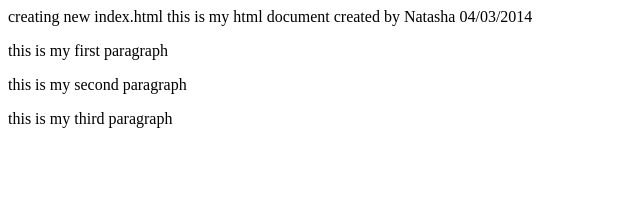
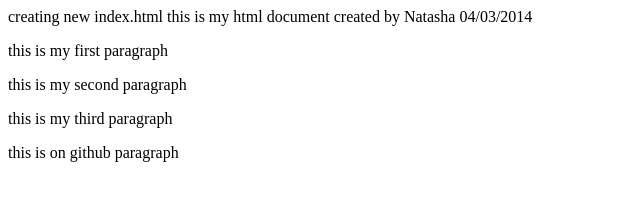
Before and after one commit to NatashaChloe/hotel, a plain HTML site: page index.html in a window 1280 px wide. Shown: the whole page, without its empty margins (0-640 px from the left). Drawn offline with Linux system fonts and the light colour scheme.

Commit message:
Update index.html

```diff
--- a/index.html
+++ b/index.html
@@ -15,4 +15,7 @@ this is my second paragraph
 <p>
 this is my third paragraph
 </P>
+<p>
+this is on github paragraph
+</P>
 </body>
```
